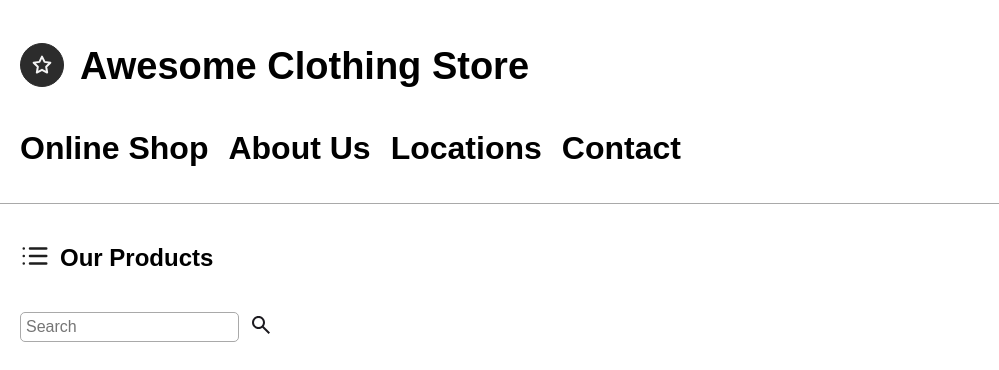
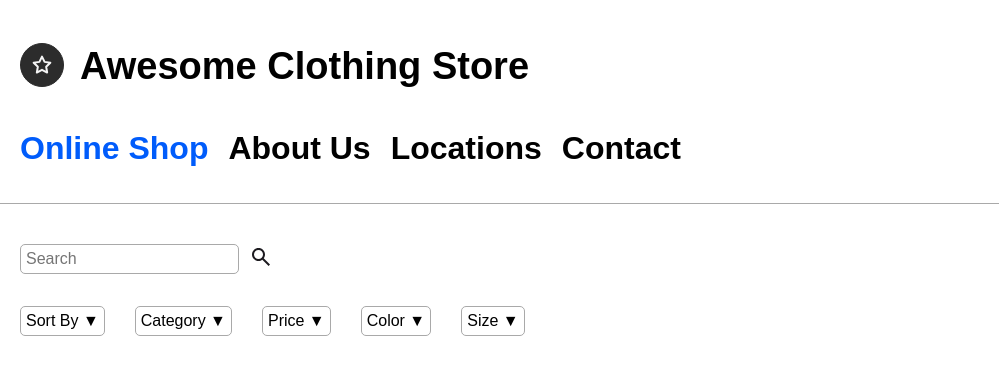
Before and after one commit to estelle-l-archive/clothing-store, a website: page index.html in a window 1280 px wide. Shown: the top 370 px of the page, without its empty margins (0-999 px from the left). Drawn offline with Linux system fonts and the light colour scheme.

Commit message:
Remove product heading, add current page highlight

```diff
--- a/css/styles.css
+++ b/css/styles.css
@@ -41,10 +41,6 @@ nav ul li {
   font-weight: 700;
   cursor: pointer;
   transition: color 0.3s ease;
-}
-
-nav ul li:hover {
-  color: darkgrey;
 }
 
 main {
@@ -180,3 +176,19 @@ input {
 #checkout-button:hover {
   background-color: grey;
 }
+
+/* Style for the current page link */
+.current-page {
+  font-weight: bold; /* Slightly bolder text */
+  color: #005cfb; /* Noticeable but subtle color */ /* Subtle underline */
+}
+
+a:hover {
+  border-bottom: 2px solid #005cfb;
+}
+
+/* Add focus styles for accessibility */
+.current-page:focus {
+  outline: 2px solid #005cfb; /* Outline for keyboard focus */
+  outline-offset: 2px;
+}
--- a/index.html
+++ b/index.html
@@ -23,7 +23,7 @@
     <div id="header-2">
       <nav>
         <ul>
-          <li><a href="index.html">Online Shop</a></li>
+          <li><a href="index.html" class="current-page">Online Shop</a></li>
           <li><a href="#">About Us</a></li>
           <li><a href="#">Locations</a></li>
           <li><a href="#">Contact</a></li>
@@ -35,10 +35,6 @@
   <main>
 
     <section id="product-results-section">
-      <div id="products-heading">
-        <div id="products-heading-icon"><img src="images/list_icon.svg" alt="Icon representing a list"></div>
-        <h2>Our Products</h2>
-      </div>
       <div id="search-sort-container">
         <div id="search-container">
           <div id="search-box">
```
